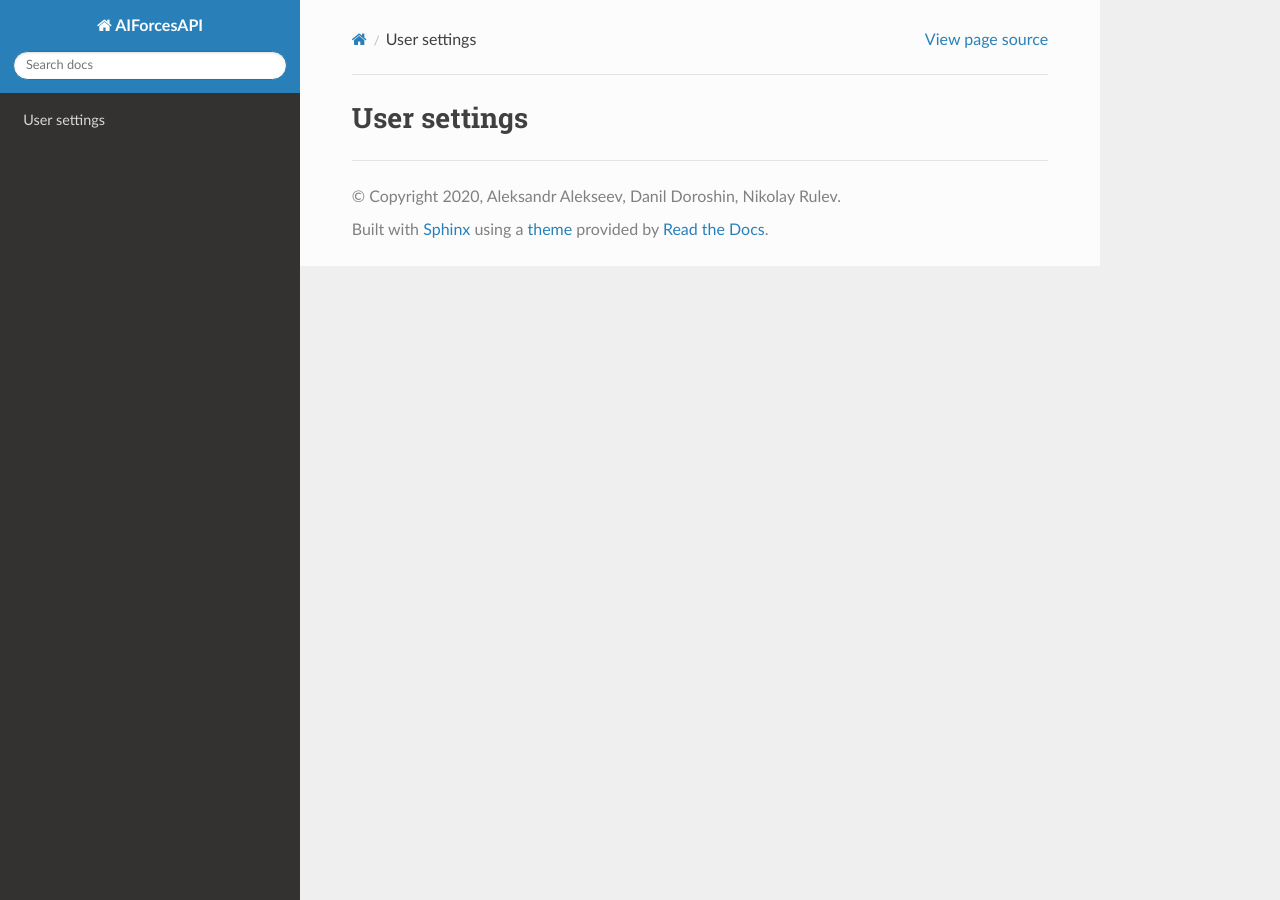
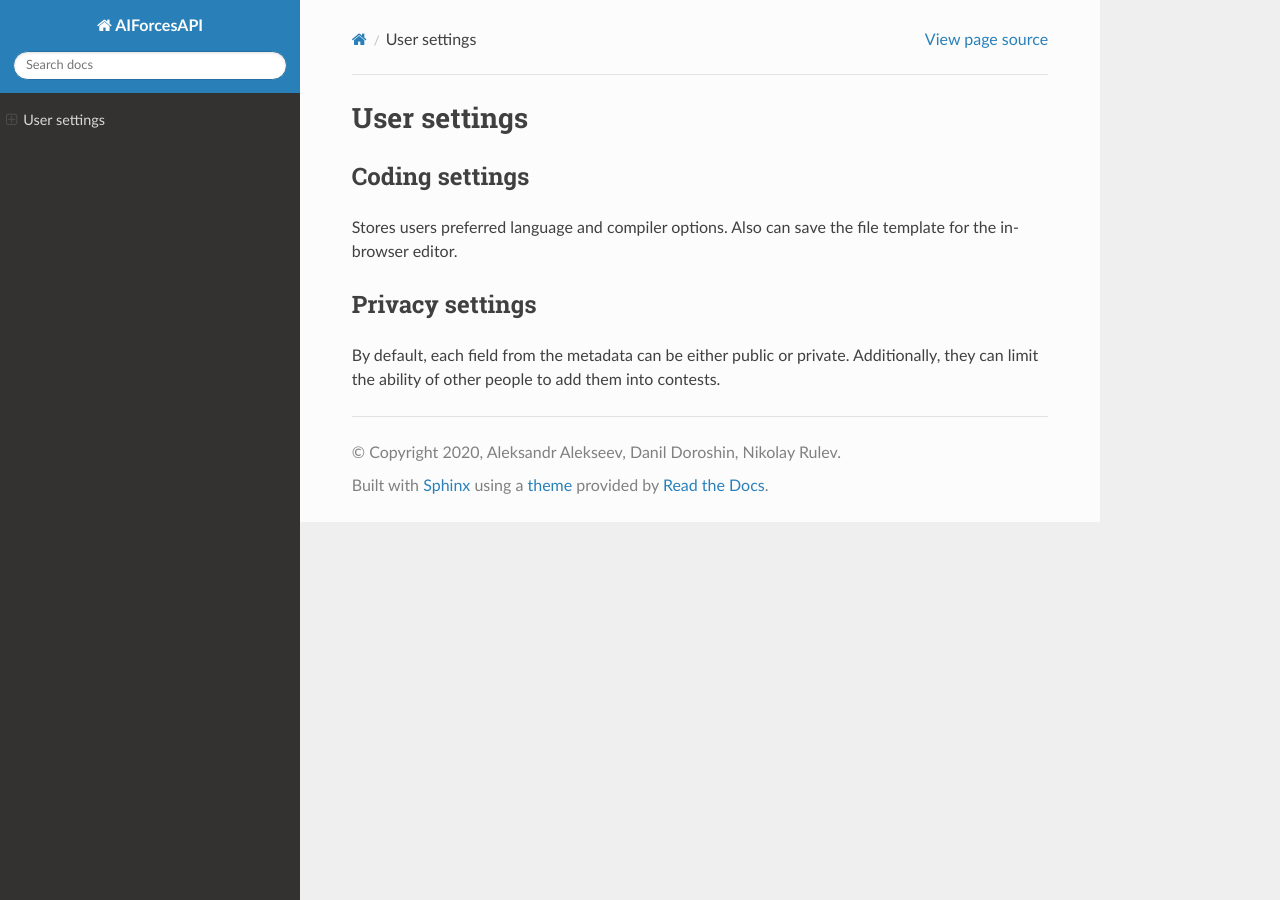
Before and after one commit to AIForces/AIForcesAPI, a Sphinx documentation site: the page built from docs/source/user_settings.rst, in a window 1280 px wide. Built offline with Sphinx 7.4.7 and the Read the Docs theme 2.0.0, drawn with Linux system fonts in a browser that asks for light colours.

Commit message:
User settings stub

```diff
--- a/docs/source/user_settings.rst
+++ b/docs/source/user_settings.rst
@@ -1,2 +1,10 @@
 User settings
 -------------
+
+Coding settings
+^^^^^^^^^^^^^^^
+Stores users preferred language and compiler options. Also can save the file template for the in-browser editor.
+
+Privacy settings
+^^^^^^^^^^^^^^^^
+By default, each field from the metadata can be either public or private. Additionally, they can limit the ability of other people to add them into contests.
```
